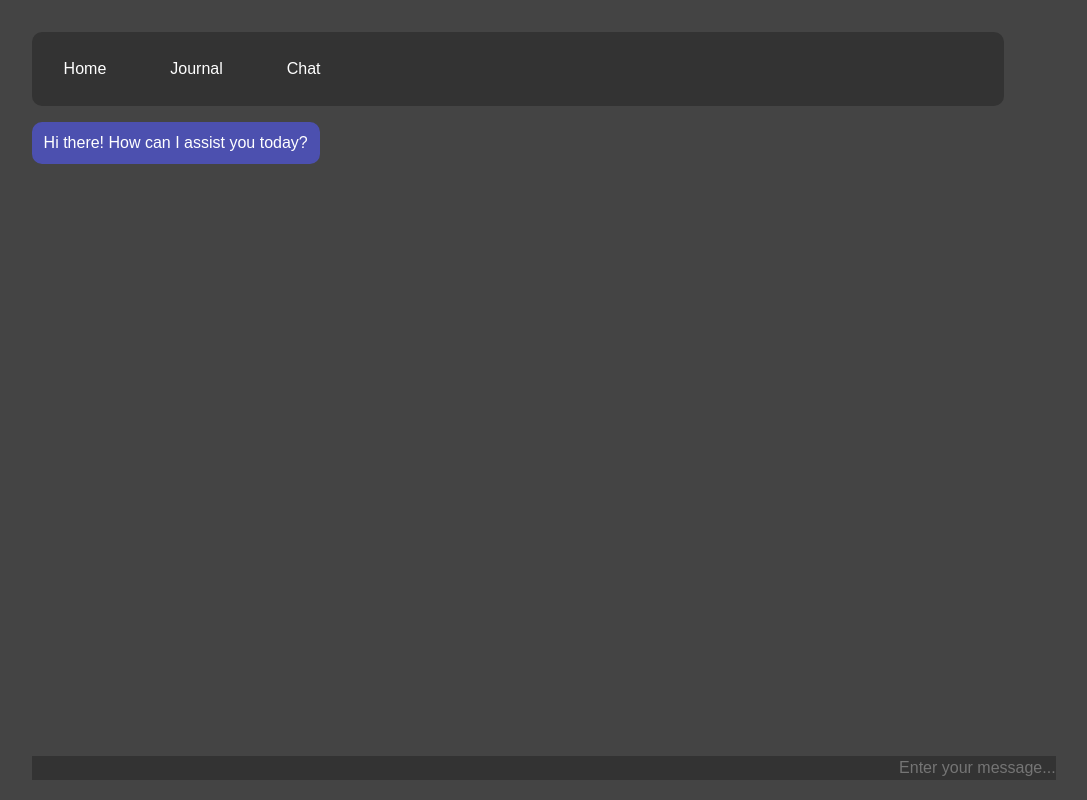
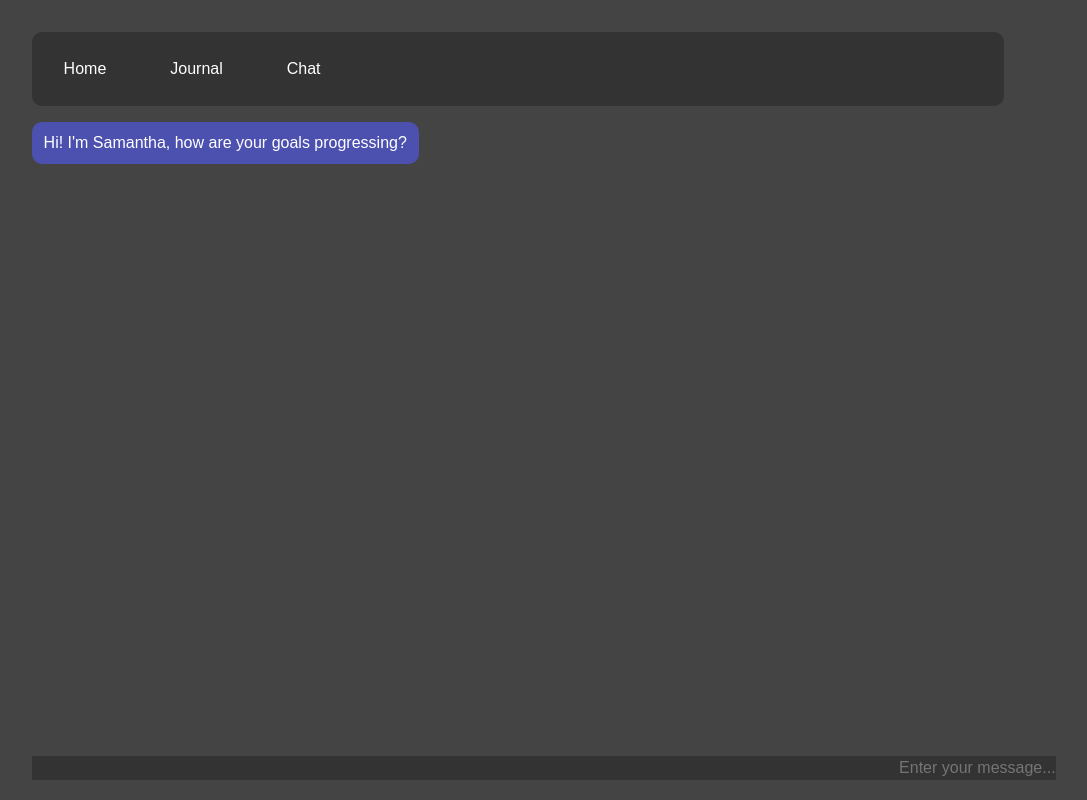
Before and after one commit to JustinMeimar/semantic-journal, a React (Create React App) app in the folder app/: page /chat in a window 1280 px wide. Shown: the whole page, without its empty margins (122-1209 px from the left). Built offline with nearby package versions, Linux system fonts and the light colour scheme.

Commit message:
samantha prompt

```diff
--- a/app/src/pages/Chat.jsx
+++ b/app/src/pages/Chat.jsx
@@ -4,7 +4,7 @@ import axios from 'axios';
 function Chat() {
     const [messageText, setMessageText] = useState('');
     const [groupMessage, setGroupMessage] = useState([
-        { "sender": "bot", "data": { "text": "Hi there! How can I assist you today?" } }
+        { "sender": "bot", "data": { "text": "Hi! I'm Samantha, how are your goals progressing?" } }
     ]);
 
     const sendMessage = async () => {
@@ -91,112 +91,3 @@ function Chat() {
 }
 
 export default Chat;
-
-
-// import React, { useState, useEffect } from "react";
-// import axios from 'axios';
-
-// function Chat() {
-//     const [messageText, setMessageText] = useState(null);
-//     const [groupMessage, setGroupMessage] = useState([
-//         { "sender": "client", "data": { "text": "hello" } },
-//         { "sender": "bot", "data": { "text": "hi" } }
-//     ]);
-//     const [user] = useState({ uid: "client" });
-//     const [isAuthenticated] = useState(true);
-
-//     const sendMessage = async () => {
-//         try {
-//             const formData = { "message": messageText }
-//             console.log(formData)
-//             await axios.post("http://127.0.0.1:5000/send_message", formData, {
-//                 headers: {
-//                     'Content-Type': 'application/json',
-//                 },
-//             });
-
-//             setGroupMessage(groupMessage.concat({
-//                 "sender": "client", "data": { "text": messageText }
-//             }));
-//             setMessageText(null);
-//             messageListener();
-//         } catch (e) {
-//             console.log(e)
-//         }
-//     };
-
-//     const scrollToBottom = () => {
-//         const chat = document.getElementById("chatList");
-//         chat.scrollTop = chat.scrollHeight;
-//     };
-
-//     const handleSubmit = event => {
-//         event.preventDefault();
-//         sendMessage();
-//         event.target.reset();
-//     };
-
-//     const handleChange = event => {
-//         setMessageText(event.target.value);
-//     };
-
-//     const messageListener = async () => {
-//         try {
-//             const response = await axios.get('http://127.0.0.1:5000/get_message');
-//             console.log(response.data);
-//             const botResponse = {
-//                 sender: "bot",
-//                 data: { text: response.data.message }
-//             };
-
-//             setGroupMessage(prevMessages => [...prevMessages, botResponse]);
-
-//         } catch (error) {
-//             // handle error
-//         }
-//     };
-
-//     useEffect(() => {
-//         scrollToBottom();
-//     }, [groupMessage]);
-
-//     return (
-//         <div className="chatWindow">
-//             <div className="chatContent">
-//                 <ul className="chat" id="chatList">
-//                     {groupMessage.map(data => (
-//                         <div key={data.id}>
-//                             {data.sender === "client" ? (
-//                                 <li className="clientMessage">
-//                                     <div className="msg">
-//                                         <div className="message"> {data.data.text}</div>
-//                                     </div>
-//                                 </li>
-//                             ) : (
-//                                 <li className="botMessage">
-//                                     <div className="msg">
-//                                         <div className="message"> {data.data.text} </div>
-//                                     </div>
-//                                 </li>
-//                             )}
-//                         </div>
-//                     ))}
-//                 </ul>
-//             </div>
-//             <div className="chatInputCover">
-//                 <div className="chatInputWrapper">
-//                     <form onSubmit={handleSubmit}>
-//                         <input
-//                             className="messageInput"
-//                             type="text"
-//                             placeholder="Enter your message..."
-//                             onChange={handleChange}
-//                         />
-//                     </form>
-//                 </div>
-//             </div>
-//         </div>
-//     );
-// }
-
-// export default Chat;
```
